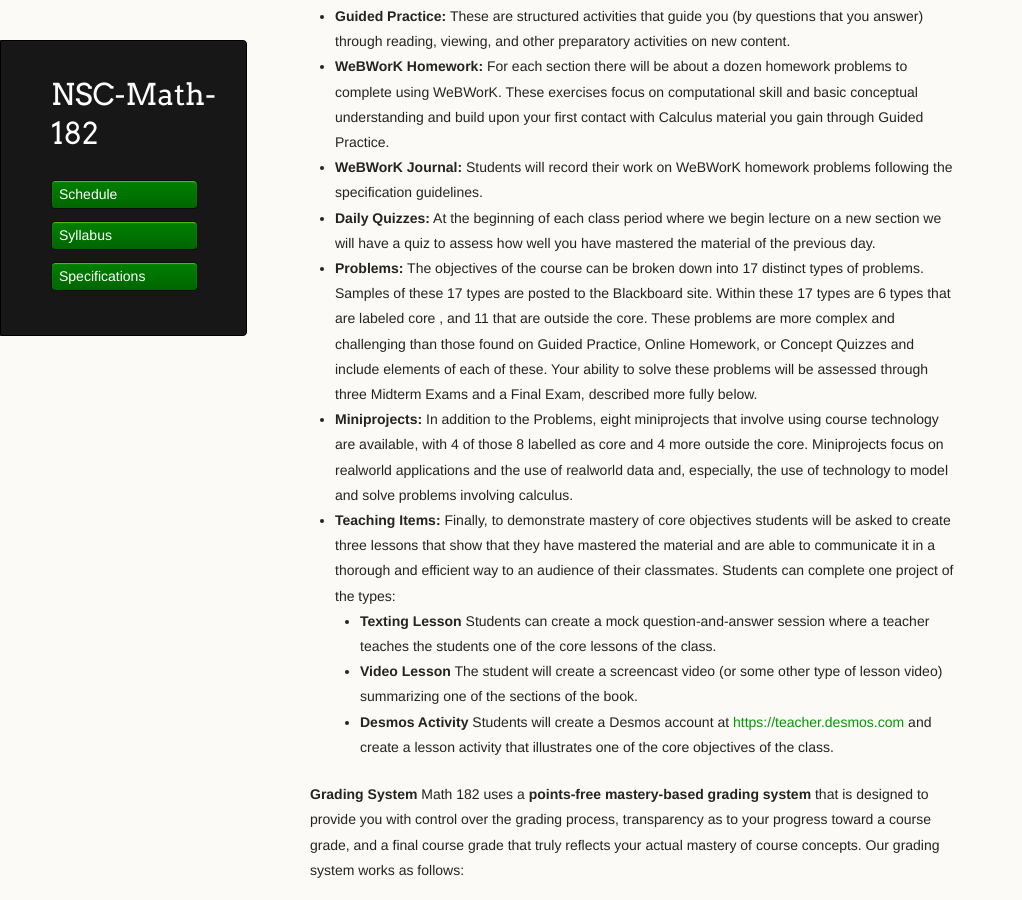
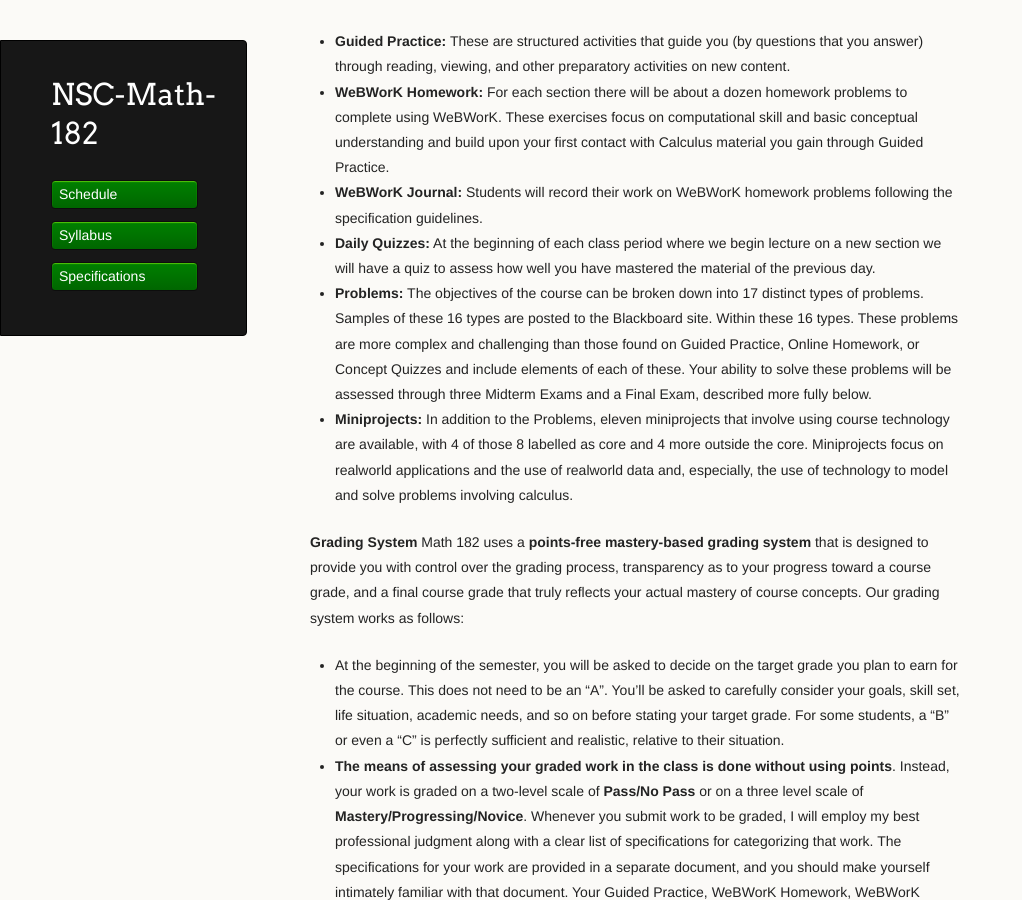
Before and after one commit to sergeballif/NSC-Math-182, a Jekyll site: the page built from Syllabus.md, in a window 1280 px wide and 900 px high, scrolled down 3109 px. Shown: the whole window, without its empty margins (0-1022 px from the left). Built offline with Jekyll 4.4.1, drawn with Linux system fonts in a browser that asks for light colours; formulas are drawn with MathJax 3; the repository's description, which GitHub fills in, is left out; some of the changed text lies outside the part shown.

Commit message:
syllabus

```diff
--- a/Syllabus.md
+++ b/Syllabus.md
@@ -115,12 +115,9 @@ The work you do in the course has two purposes: To help you make sense of the co
 through Guided Practice.
 * __WeBWorK Journal:__ Students will record their work on WeBWorK homework problems following the specification guidelines.
 * __Daily Quizzes:__ At the beginning of each class period where we begin lecture on a new section we will have a quiz to assess how well you have mastered the material of the previous day.
-* __Problems:__ The objectives of the course can be broken down into 17 distinct types of problems. Samples of these 17 types are posted to the Blackboard site. Within these 17 types are 6 types that are labeled core , and 11 that are outside the core. These problems are more complex and challenging than those found on Guided Practice, Online Homework, or Concept Quizzes and include elements of each of these. Your ability to solve these problems will be assessed through three Midterm Exams and a Final Exam, described more fully below.
-* __Miniprojects:__  In addition to the Problems, eight miniprojects that involve using course technology are available, with 4 of those 8 labelled as core and 4 more outside the core. Miniprojects focus on realworld applications and the use of realworld data and, especially, the use of technology to model and solve problems involving calculus.
-* __Teaching Items:__ Finally, to demonstrate mastery of core objectives students will be asked to create three lessons that show that they have mastered the material and are able to communicate it in a thorough and efficient way to an audience of their classmates. Students can complete one project of the types:
-  - __Texting Lesson__ Students can create a mock question-and-answer session where a teacher teaches the students one of the core lessons of the class.
-  - __Video Lesson__ The student will create a screencast video (or some other type of lesson video) summarizing one of the sections of the book.
-  - __Desmos Activity__ Students will create a Desmos account at [https://teacher.desmos.com](https://teacher.desmos.com) and create a lesson activity that illustrates one of the core objectives of the class.
+* __Problems:__ The objectives of the course can be broken down into 17 distinct types of problems. Samples of these 16 types are posted to the Blackboard site. Within these 16 types. These problems are more complex and challenging than those found on Guided Practice, Online Homework, or Concept Quizzes and include elements of each of these. Your ability to solve these problems will be assessed through three Midterm Exams and a Final Exam, described more fully below.
+* __Miniprojects:__  In addition to the Problems, eleven miniprojects that involve using course technology are available, with 4 of those 8 labelled as core and 4 more outside the core. Miniprojects focus on realworld applications and the use of realworld data and, especially, the use of technology to model and solve problems involving calculus.
+
 
 __Grading System__
 Math 182 uses a **points-free mastery-based grading system** that is designed to provide you with control over the grading process, transparency as to your progress toward a course grade, and a final course grade that truly reflects your actual mastery of course concepts. Our grading system works as follows:
```
Also changed, not shown: other parts of Syllabus.md (+1 -1 lines), 4 other files.
